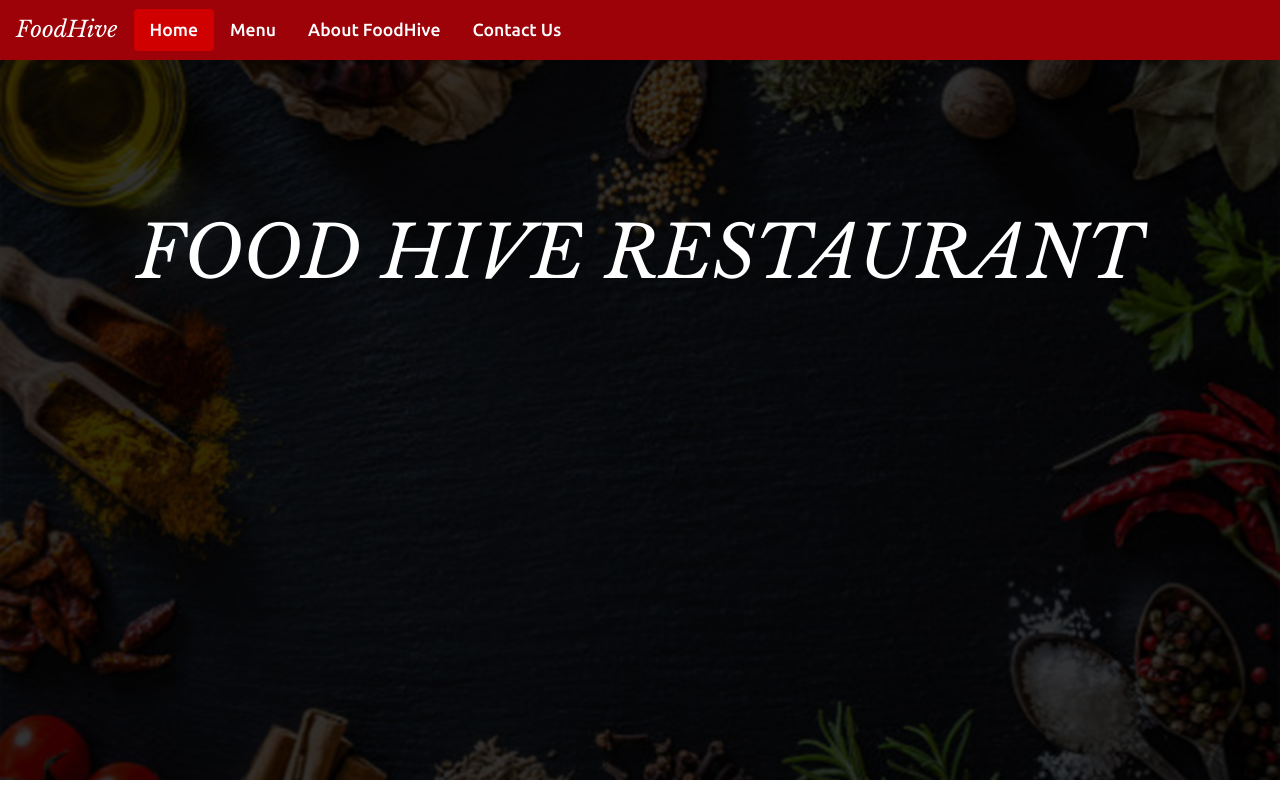
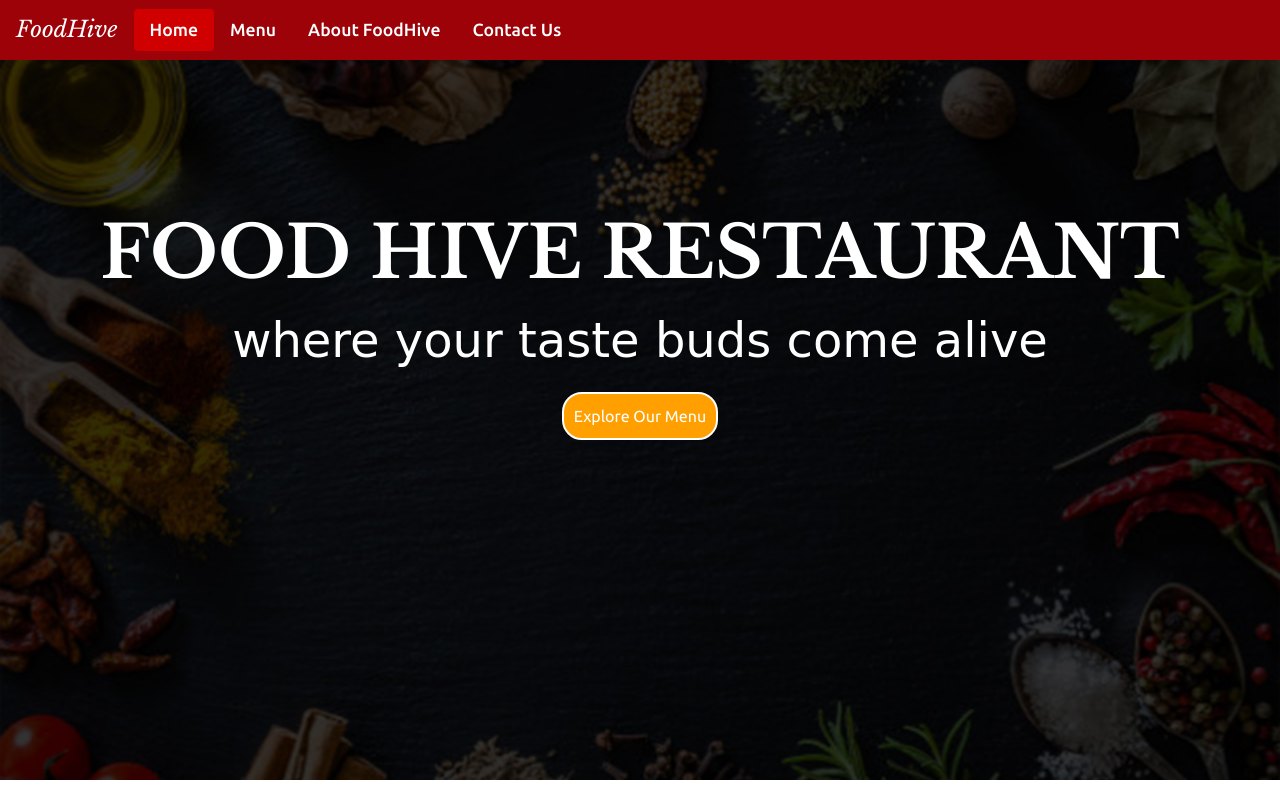
Before and after one commit to deftstrokes86/Food-Hive-Website, a website: page src/index.html in a window 1280 px wide. Drawn offline with nearby package versions, Linux system fonts and the light colour scheme; a web font is replaced by a local one.

Commit message:
created the nav bar and header

```diff
--- a/src/css/style.css
+++ b/src/css/style.css
@@ -12,7 +12,9 @@
 }
 
 .nav-link:hover{
-  color: beige;
+  color: #ffa000;
+  transition: transform 450ms;
+  transform: scale(1.09);
 }
 
 .navbar-brand{
@@ -25,12 +27,18 @@
 }
 
 .navbar-brand:hover{
-  color: burlywood;
+  color: #ffa000;
+  transition: transform 450ms;
 }
 
 .nav-pills .nav-link.active,
 .nav-pills .show>.nav-link {
   background-color: #d00000;
+}
+
+.nav-pills .nav-link.active:hover,
+.nav-pills .show>.nav-link:hover{
+  background-color: #ffa000;
 }
 
 /* Header Style */
@@ -41,13 +49,38 @@
   background-repeat: no-repeat;
   background-size: cover;
   color: #fff;
+  height: 90vh;
+  text-align: center;
+
+}
+
+.h1-header{
   font-family: 'Libre Baskerville',
   serif;
   font-weight: 700;
   padding-top: 150px;
-  padding-bottom: 100px;
-  height: 90vh;
-  text-align: center;
-  font-style: italic;
+}
 
+.headerPara {
+  font-size: 3rem;
+  font-family: 'Aladin',
+  cursive;
 }
+
+.headerButton{
+  color: #fff;
+  background-color: #ffa000;
+  border-radius: 20px;
+  padding: 10px;
+  border: 2px solid #fff;
+  font-family: 'Ubuntu',
+  sans-serif;
+}
+
+.headerButton:hover{
+  background-color: #f44c02;
+  color: #fff;
+  transition: transform 450ms;
+  transform: scale(1.09);
+  transition-timing-function: ease-in-out;
+}
--- a/src/index.html
+++ b/src/index.html
@@ -3,7 +3,7 @@
 <head>
 <meta charset="UTF-8">
 <meta name="viewport" content="width=device-width, initial-scale=1.0">
-<link href="https://fonts.googleapis.com/css2?family=Libre+Baskerville:ital,wght@0,400;0,700;1,400&family=Ubuntu:ital,wght@0,400;0,500;0,700;1,700&display=swap" rel="stylesheet">
+<link href="https://fonts.googleapis.com/css2?family=Aladin&family=Libre+Baskerville:ital,wght@0,400;0,700;1,400&family=Ubuntu:wght@300;400;500;700&display=swap" rel="stylesheet">
 <meta http-equiv="X-UA-Compatible" content="ie=edge">
 <meta name="Description" content="Food Hive Restaurant - Where meals are just a click away"/>
 <link rel="stylesheet" href="../node_modules/bootstrap/dist/css/bootstrap.min.css">
@@ -31,7 +31,9 @@
 
 <!-- Header -->
 <div class="header">
-  <h1 class="display-3">FOOD HIVE RESTAURANT</h1>
+  <h1 class="h1-header display-3">FOOD HIVE RESTAURANT</h1>
+  <p class="headerPara">where your taste buds come alive</p>
+  <button class="headerButton">Explore Our Menu</button>
 </div>
 
 
```
